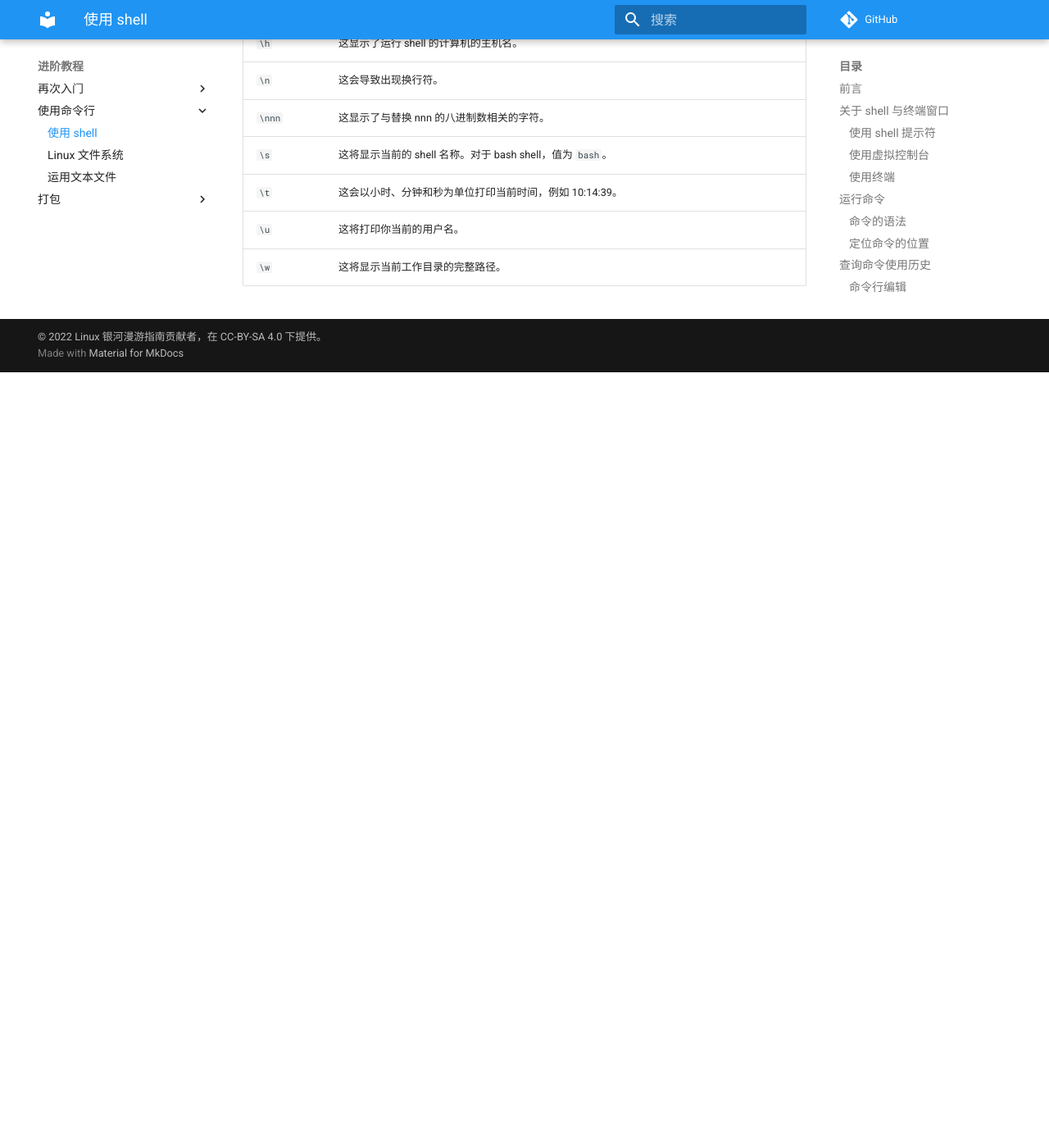
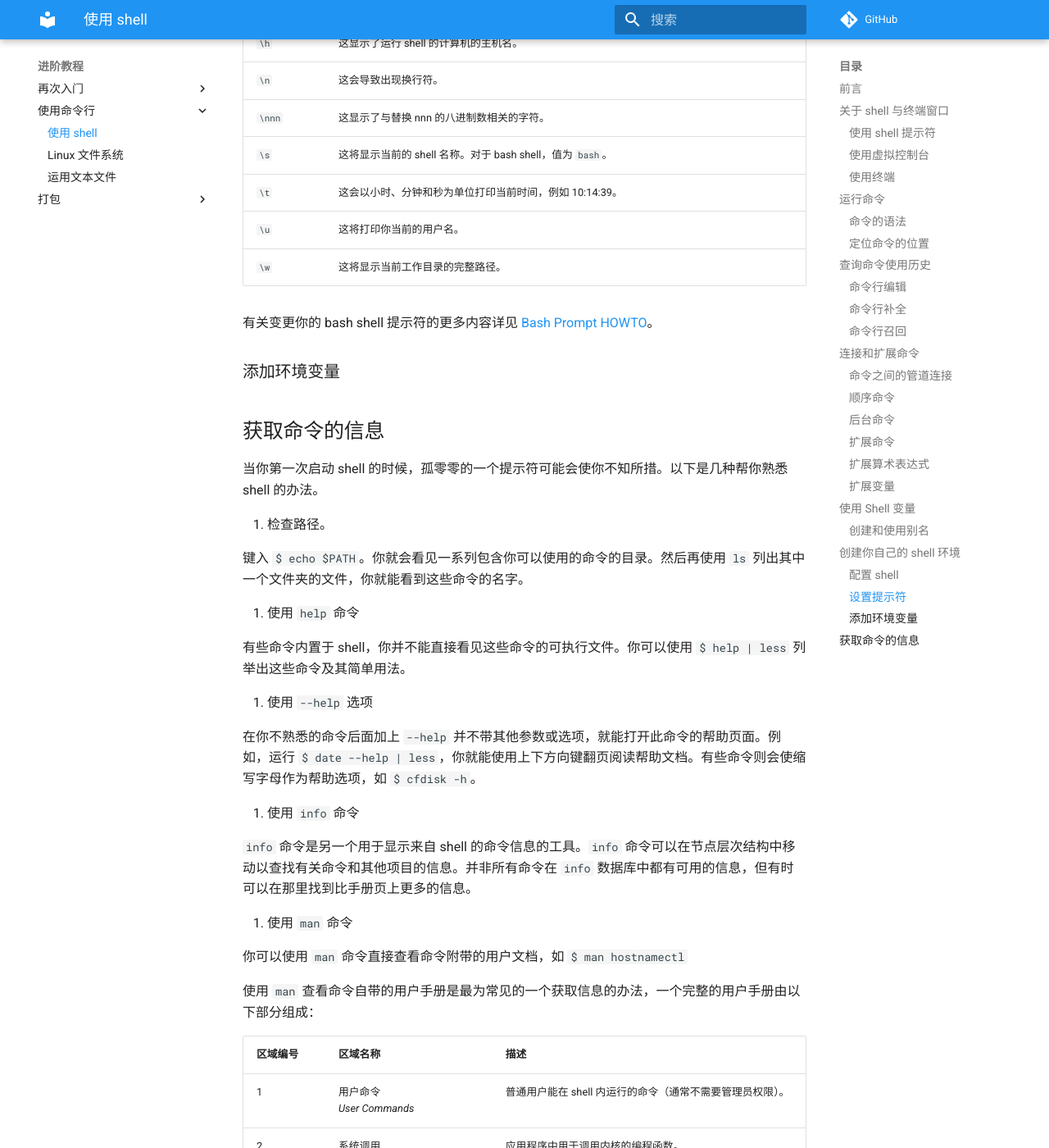
Before and after one commit to linuxhitchhiker/THGLG, an MkDocs documentation site: the page built from docs/advanced/shell/base1.md, in a window 1280 px wide and 1400 px high, scrolled down 13460 px. Shown: the whole window at 82% size. Built offline with MkDocs 1.6.1 and Material for MkDocs 9.7.7, drawn with Linux system fonts in a browser that asks for light colours; comment, search, counter and statistics services are not loaded; before the commit the page ends 13914 px from its top, so only the background shows below that; some of the changed text lies outside the part shown.

Commit message:
Update base1.md

```diff
--- a/docs/advanced/shell/base1.md
+++ b/docs/advanced/shell/base1.md
@@ -442,3 +442,44 @@ $ nano $HOME/.bashrc
 |`\t`|这会以小时、分钟和秒为单位打印当前时间，例如 10:14:39。|
 |`\u`|这将打印你当前的用户名。|
 |`\w`|这将显示当前工作目录的完整路径。|
+
+有关变更你的 bash shell 提示符的更多内容详见 [Bash Prompt HOWTO](https://tldp.org/HOWTO/Bash-Prompt-HOWTO/)。
+
+### 添加环境变量
+
+## 获取命令的信息
+
+当你第一次启动 shell 的时候，孤零零的一个提示符可能会使你不知所措。以下是几种帮你熟悉 shell 的办法。
+
+1. 检查路径。
+
+键入 `$ echo $PATH`。你就会看见一系列包含你可以使用的命令的目录。然后再使用 `ls` 列出其中一个文件夹的文件，你就能看到这些命令的名字。
+
+2. 使用 `help` 命令
+
+有些命令内置于 shell，你并不能直接看见这些命令的可执行文件。你可以使用 `$ help | less` 列举出这些命令及其简单用法。
+
+3. 使用 `--help` 选项
+
+在你不熟悉的命令后面加上 `--help` 并不带其他参数或选项，就能打开此命令的帮助页面。例如，运行 `$ date --help | less`，你就能使用上下方向键翻页阅读帮助文档。有些命令则会使缩写字母作为帮助选项，如 `$ cfdisk -h`。
+
+4. 使用 `info` 命令
+
+`info` 命令是另一个用于显示来自 shell 的命令信息的工具。`info` 命令可以在节点层次结构中移动以查找有关命令和其他项目的信息。并非所有命令在 `info` 数据库中都有可用的信息，但有时可以在那里找到比手册页上更多的信息。
+
+5. 使用 `man` 命令
+
+你可以使用 `man` 命令直接查看命令附带的用户文档，如 `$ man hostnamectl`
+
+使用 `man` 查看命令自带的用户手册是最为常见的一个获取信息的办法，一个完整的用户手册由以下部分组成：
+
+|区域编号|区域名称|描述|
+|---|---|---|
+|1|用户命令<br />*User Commands*|普通用户能在 shell 内运行的命令（通常不需要管理员权限）。|
+|2|系统调用<br />*System Calls*|应用程序中用于调用内核的编程函数。|
+|3|C 函数库<br />*C Library Functions*|为特定编程库提供接口的编程函数（例如某些图形界面或在用户空间中运行的其他库的那些东西）。|
+|4|设备和特殊文件<br />*Devices and Special Files*|代表硬件设备（如终端或 CD 驱动器）或软件设备（如随机数生成器）的文件系统节点。|
+|5|文件格式和约定<br />*File Formats and Conventions*|文件类型（例如图形或文字处理文件）或特定配置文件（例如 passwd 或组文件）。|
+|6|游戏<br />*Games*|系统内可用的游戏。|
+|7|杂项<br />*Miscellaneous*|协议、文件系统、字符集标准等主题的概述。|
+|8|系统管理工具和守护进程<br />*System Administration Tools and Daemons*|需要 root 或其他管理权限才能使用的命令。|
```
